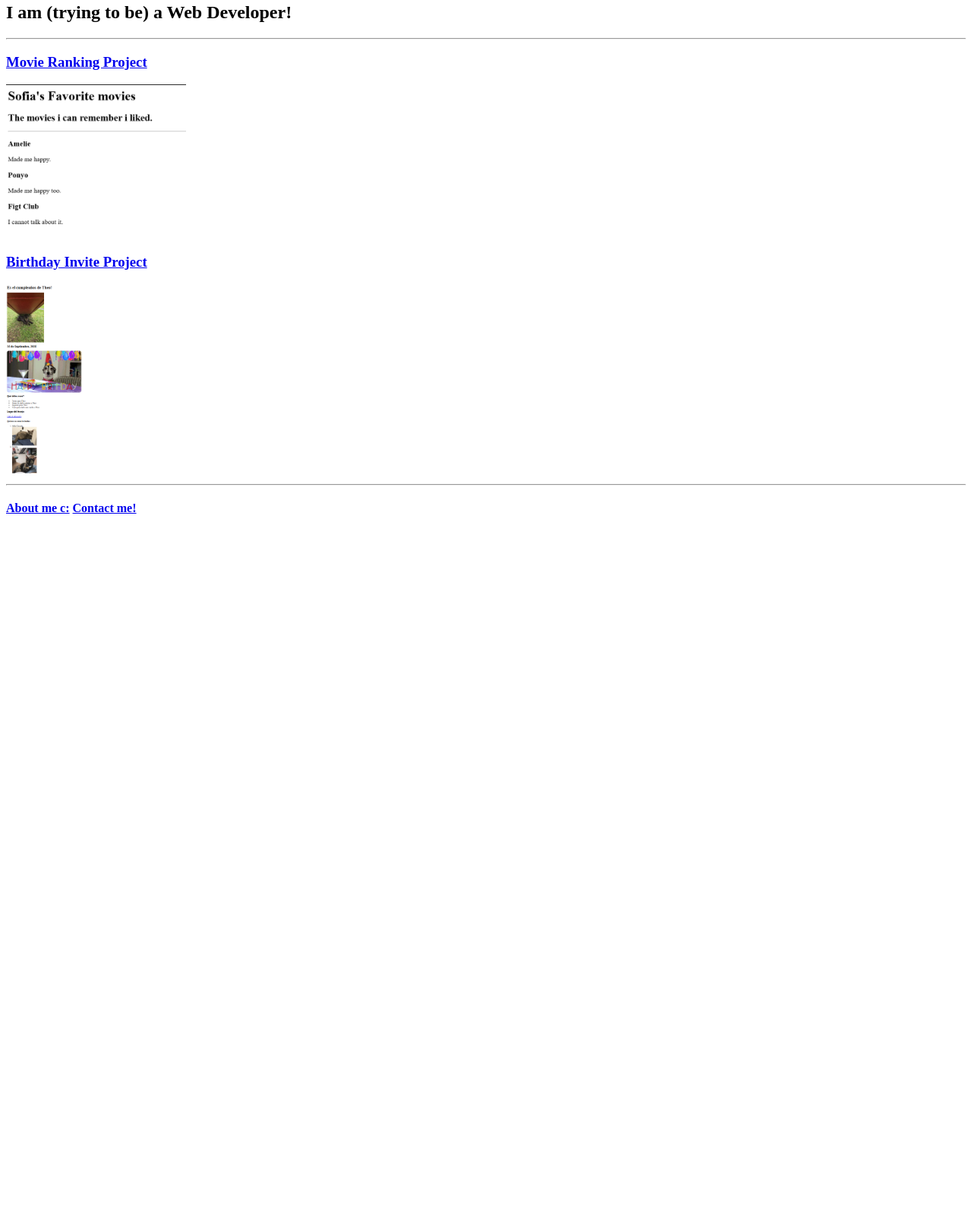
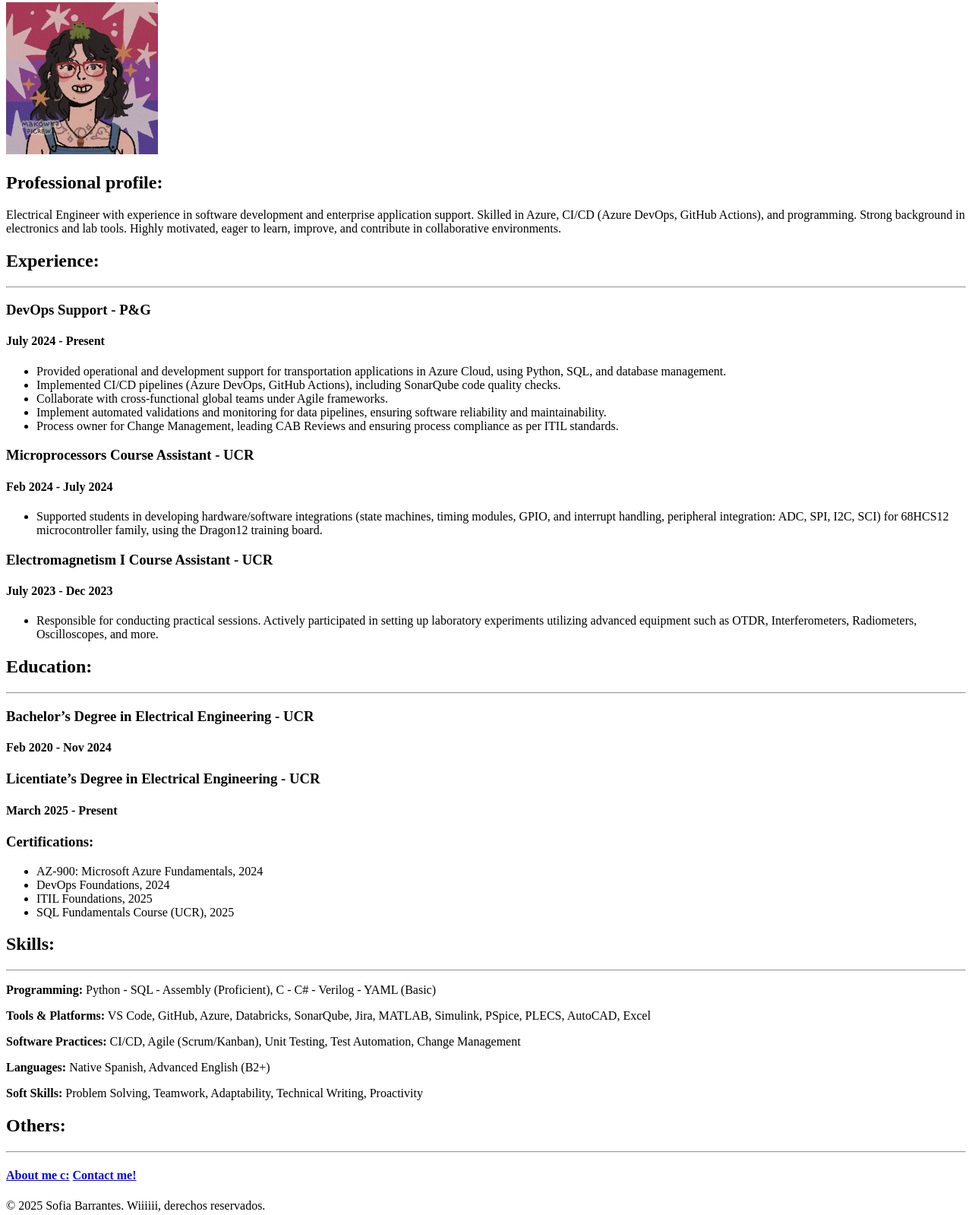
Before and after one commit to cxsbm8/html-portfolio-beginner, a plain HTML site: page index.html in a window 1280 px wide. Shown: the part 77-1676 px from the top of the page at 76% size. Before the commit the page ends 800 px from the top, so only its background shows below. Drawn offline with Linux system fonts and the light colour scheme.

Commit message:
Resume project
Jijijij

```diff
--- a/index.html
+++ b/index.html
@@ -3,20 +3,69 @@
 <head>
     <meta charset="UTF-8">
     <meta name="viewport" content="width=device-width, initial-scale=1.0">
-    <title>Sofia's Portfolio</title>
+    <title>Sofia's CV</title>
 </head>
 <body>
-    <h1>Sofia's Portfolio</h1>
-    <h2>I am (trying to be) a Web Developer!</h2>
+    <h1>Sofia Barrantes</h1>
+    <img src="./assets/images/Sofi-picrew.png" alt="Silly animation of myself made with picrew" height="200">
+    <h2>Professional profile:</h2>
+    <p>Electrical Engineer with experience in software development and enterprise application support.
+        Skilled in Azure, CI/CD (Azure DevOps, GitHub Actions), and programming.
+        Strong background in electronics and lab tools.
+        Highly motivated, eager to learn, improve, and contribute in collaborative environments.</p>
+    <h2>Experience:</h2>
     <hr />
-    <h3><a href="./public/movie-ranking.html"> Movie Ranking Project</a></h3>
-    <img src="./assets/images/movie-ranking.png" alt="Screenshot of Movie Ranking project" height="200">
+    <h3>DevOps Support - P&G</h3>
+    <h4>July 2024 - Present</h4>
+    <ul>
+        <li>Provided operational and development support for transportation applications in Azure Cloud, using Python, SQL, and database management.</li>
+        <li>Implemented CI/CD pipelines (Azure DevOps, GitHub Actions), including SonarQube code quality checks.</li>
+        <li>Collaborate with cross-functional global teams under Agile frameworks.</li>
+        <li>Implement automated validations and monitoring for data pipelines, ensuring software reliability and maintainability.</li>
+        <li>Process owner for Change Management, leading CAB Reviews and ensuring process compliance as per ITIL standards.</li>
+    </ul>
 
-    <h3> <a href="./public/birthday-invite.html"> Birthday Invite Project</a></h3>
-    <img src="./assets/images/birthday-invite.png" alt="Screenshot of Birthday invite Project" height="250">
+    <h3>Microprocessors Course Assistant - UCR</h3>
+    <h4>Feb 2024 - July 2024</h4>
+    <ul>
+        <li>Supported students in developing hardware/software integrations (state machines, timing modules, GPIO, and interrupt handling, peripheral integration: ADC, SPI, I2C, SCI) for 68HCS12 microcontroller family, using the Dragon12 training board.</li>
+    </ul>
+
+    <h3>Electromagnetism I Course Assistant - UCR</h3>
+    <h4>July 2023 - Dec 2023</h4>
+    <ul>
+        <li>Responsible for conducting practical sessions. Actively participated in setting up laboratory experiments utilizing advanced equipment such as OTDR, Interferometers, Radiometers, Oscilloscopes, and more.</li>
+    </ul>
+
+    <h2>Education:</h2>
     <hr />
+    <h3>Bachelor’s Degree in Electrical Engineering - UCR</h3>
+    <h4>Feb 2020 - Nov 2024</h4>
+    <h3>Licentiate’s Degree in Electrical Engineering - UCR</h3>
+    <h4>March 2025 - Present</h4>
+    <h3>Certifications:</h3>
+    <ul>
+        <li>AZ-900: Microsoft Azure Fundamentals, 2024</li>
+        <li>DevOps Foundations, 2024</li>
+        <li>ITIL Foundations, 2025</li>
+        <li>SQL Fundamentals Course (UCR), 2025</li>
+    </ul>
 
+    <h2>Skills:</h2>
+    <hr />
+    <p><b>Programming:</b> Python - SQL - Assembly (Proficient), C - C# - Verilog - YAML (Basic)</p>
+    <p><b>Tools & Platforms:</b> VS Code, GitHub, Azure, Databricks, SonarQube, Jira, MATLAB, Simulink, PSpice, PLECS, AutoCAD, Excel</p>
+    <p><b>Software Practices:</b> CI/CD, Agile (Scrum/Kanban), Unit Testing, Test Automation, Change Management</p>
+    <p><b>Languages:</b> Native Spanish, Advanced English (B2+)</p>
+    <p><b>Soft Skills:</b> Problem Solving, Teamwork, Adaptability, Technical Writing, Proactivity</p>
+
+    <h2>Others:</h2>
+    <hr />
     <h4> <a href="./public/about.html">About me c:</a> <a href="./public/contact.html">Contact me!</a></h4>
+
+    <footer>
+    <p>© 2025 Sofia Barrantes. Wiiiiii, derechos reservados.</p>
+    </footer>
 
 </body>
 </html>
```
Also changed, not shown: public/about.html (+2 -0 lines), public/contact.html (+3 -3 lines), assets/images/Sofi-picrew.png (added).
